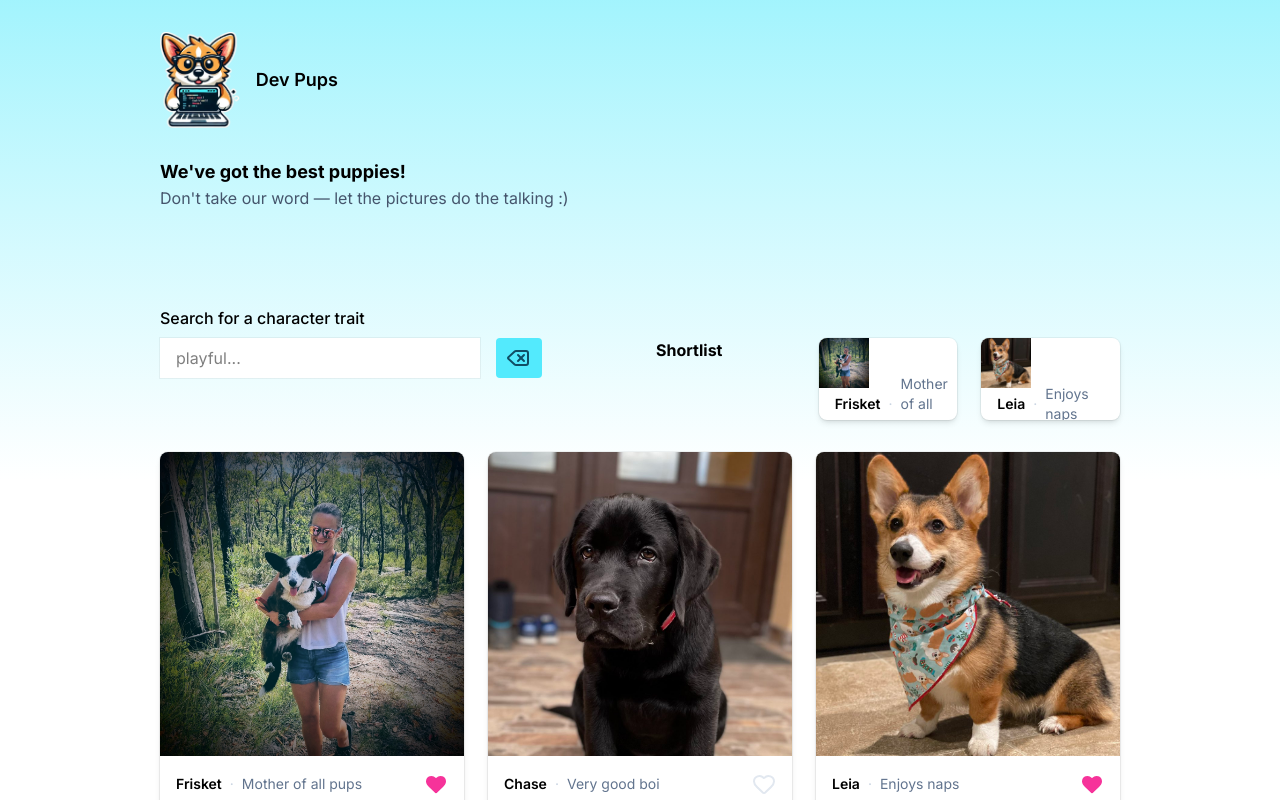
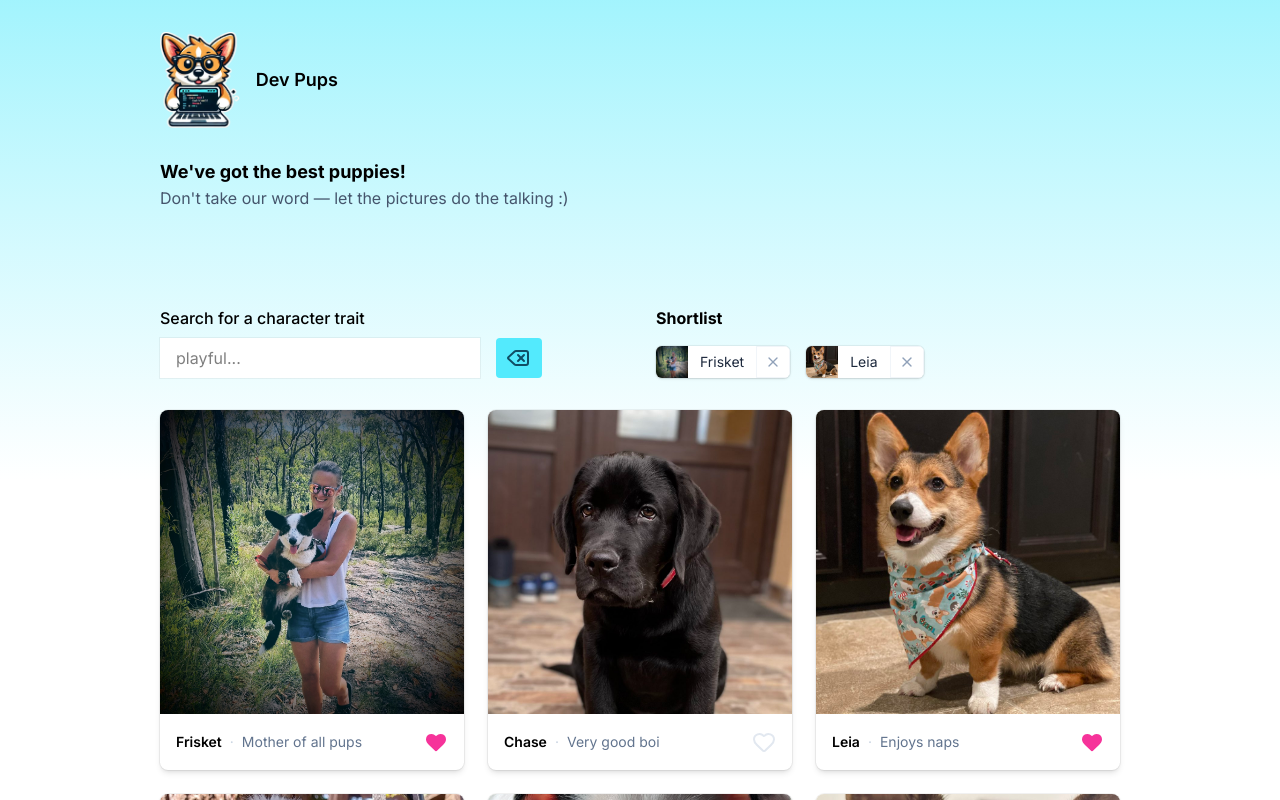
Before and after one commit to Dec-246/React-from-scratch, a React (Vite) app: page / in a window 1280 px wide. Shown: the top 800 px of the page. Built offline with nearby package versions, Linux system fonts and the light colour scheme.

Commit message:
ep 16: state props and Re-render cycles

```diff
--- a/src/App.tsx
+++ b/src/App.tsx
@@ -29,7 +29,7 @@ function Main() {
     <main>
       <div className="mt-24 grid gap-8 sm:grid-cols-2">
         <Search />
-        <Shortlist puppies={puppies} liked={liked} />
+        <Shortlist puppies={puppies} liked={liked} setLiked={setLiked}/>
       </div>
 
 {/* passing state to component */}
--- a/src/components/Shortlist.tsx
+++ b/src/components/Shortlist.tsx
@@ -1,114 +1,41 @@
 import React from "react";
 import { type Puppy } from "../types";
-
-
-// export function Shortlist() {
-//   return (
-//     <div>
-//       <h2 className="flex items-center gap-2 font-medium">
-//         <span>Your shortlist</span>
-//         <svg
-//           xmlns="http://www.w3.org/2000/svg"
-//           width={24}
-//           height={24}
-//           viewBox="0 0 24 24"
-//           fill="none"
-//           stroke="currentColor"
-//           strokeWidth={2}
-//           strokeLinecap="round"
-//           strokeLinejoin="round"
-//           className="lucide lucide-heart inline-block size-6 fill-pink-500 stroke-pink-500"
-//         >
-//           <path d="M19 14c1.49-1.46 3-3.21 3-5.5A5.5 5.5 0 0 0 16.5 3c-1.76 0-3 .5-4.5 2-1.5-1.5-2.74-2-4.5-2A5.5 5.5 0 0 0 2 8.5c0 2.3 1.5 4.05 3 5.5l7 7Z" />
-//         </svg>
-//       </h2>
-
-//       <ul className="mt-4 flex flex-wrap gap-4">
-//         <li className="relative flex items-center overflow-clip rounded-md bg-white shadow-sm ring ring-black/5 transition duration-100 starting:scale-0 starting:opacity-0">
-//           <img
-//             height={32}
-//             width={32}
-//             alt="Chase"
-//             className="aspect-square w-8 object-cover"
-//             src="/images/2.jpg"
-//           />
-//           <p className="px-3 text-sm text-slate-800">Chase</p>
-//           <button className="group h-full border-l border-slate-100 px-2 hover:bg-slate-100">
-//             <svg
-//               xmlns="http://www.w3.org/2000/svg"
-//               width={24}
-//               height={24}
-//               viewBox="0 0 24 24"
-//               fill="none"
-//               stroke="currentColor"
-//               strokeWidth={2}
-//               strokeLinecap="round"
-//               strokeLinejoin="round"
-//               className="lucide lucide-x size-4 stroke-slate-400 group-hover:stroke-red-400"
-//             >
-//               <path d="M18 6 6 18" />
-//               <path d="m6 6 12 12" />
-//             </svg>
-//           </button>
-//         </li>
-
-//         <li className="relative flex items-center overflow-clip rounded-md bg-white shadow-sm ring ring-black/5 transition duration-100 starting:scale-0 starting:opacity-0">
-//           <img
-//             height={32}
-//             width={32}
-//             alt="Leia"
-//             className="aspect-square w-8 object-cover"
-//             src="/images/3.jpg"
-//           />
-//           <p className="px-3 text-sm text-slate-800">Leia</p>
-//           <button className="group h-full border-l border-slate-100 px-2 hover:bg-slate-100">
-//             <svg
-//               xmlns="http://www.w3.org/2000/svg"
-//               width={24}
-//               height={24}
-//               viewBox="0 0 24 24"
-//               fill="none"
-//               stroke="currentColor"
-//               strokeWidth={2}
-//               strokeLinecap="round"
-//               strokeLinejoin="round"
-//               className="lucide lucide-x size-4 stroke-slate-400 group-hover:stroke-red-400"
-//             >
-//               <path d="M18 6 6 18" />
-//               <path d="m6 6 12 12" />
-//             </svg>
-//           </button>
-//         </li>
-//       </ul>
-//     </div>
-//   );
-// }
+import { Dispatch, SetStateAction } from "react";
+import { X } from "lucide-react";
+import { puppies } from "../data/puppies";
 
 
 // defining types for React component
 export function Shortlist({
-  id,
+  liked,
+  setLiked,
   puppies,
-  liked,
 }: {
-  id: Puppy["id"]
-  puppies: Puppy[] // puppies list returns array of Puppy
-  liked: Puppy["id"][] // receives liked value (number array)
+  liked: Puppy["id"][]; // receives liked value (number array)
+  setLiked: Dispatch<SetStateAction<Puppy["id"][]>>;
+  puppies: Puppy[];
 }) {
   return (
-
-    <ul className="mt-8 grid gap-6 sm:grid-cols-2 lg:grid-cols-3">
-    <h1><b>Shortlist</b></h1>
-      {puppies.map((puppy) => (
+    <div>
+      <h2 className="flex items-center gap-2 font-medium">
+        <b>Shortlist</b>
+      </h2>
+      <ul className="mt-4 flex flex-wrap gap-4">
+        {puppies
+        .filter(pup => liked
+        .includes(pup.id))
+        .map((puppy) => (
           <LikedPuppyCard
             id= {puppy.id}
             key={puppy.id}
             puppy={puppy}
             liked={liked}
+            setLiked={setLiked}
           />
         ))}
 
       </ul>
+    </div>
   );
 }
 
@@ -116,34 +43,36 @@ type LikedPuppyCardProps = {
   puppy: Puppy;
   id: Puppy["id"];
   liked: Puppy["id"][];
+  setLiked: Dispatch<SetStateAction<Puppy["id"][]>>;
 };
 
-function LikedPuppyCard({ puppy, liked }: LikedPuppyCardProps) {
+function LikedPuppyCard({ puppy, liked, setLiked }: LikedPuppyCardProps) {
   if (liked.includes(puppy.id)) {
     return (
-      <li key={puppy.id} className="overflow-clip rounded-lg bg-white shadow-md ring ring-black/5 hover:-translate-y-0.5">
+      <li
+        key={puppy.id}
+        className="relative flex items-center overflow-clip rounded-md bg-white shadow-sm ring ring-black/5 transition duration-100 starting:scale-0 starting:opacity-0">
 
         <img
-              className="aspect-square object-cover"
+          className="aspect-square w-8 object-cover"
           alt={puppy.name}
           src={puppy.imagePath}
-              width={50}
-              height={50}
+          width={32}
+          height={32}
         />
 
-            <div className="gap flex items-center justify-between p-4 text-sm" style={{ width: 25, height:25}}>
+        <p className="px-3 text-sm text-slate-800">{puppy.name}</p>
 
+        <button
+        // receive puppy id, kepp all puppies except for one that matches ID aa we want to remove that one.
+        onClick={() => setLiked(liked.filter((id) => id !== puppy.id))}
+        className="group h-full border-1 border-slate-100 px-2 hover:bg-slate-100">
 
-              <div className="flex items-center gap-2">
-                <p className="font-semibold">{puppy.name}</p>
-                <span className="text-slate-300">·</span>
-                <p className="text-slate-500">{puppy.vibe}</p>
-              </div>
+          {/* X refers to the class called 'x' in the Lucide React library */}
+          <X className="size-4 stroke-slate-400 group-hover:stroke-red-400" />
 
-            </div>
+        </button>
       </li>
-    )
-  } else {
-    return;
+    );
   }
 }
```
Also changed, not shown: index.html (+9 -0 lines). Lines whose indentation alone changed are shown as unchanged.
